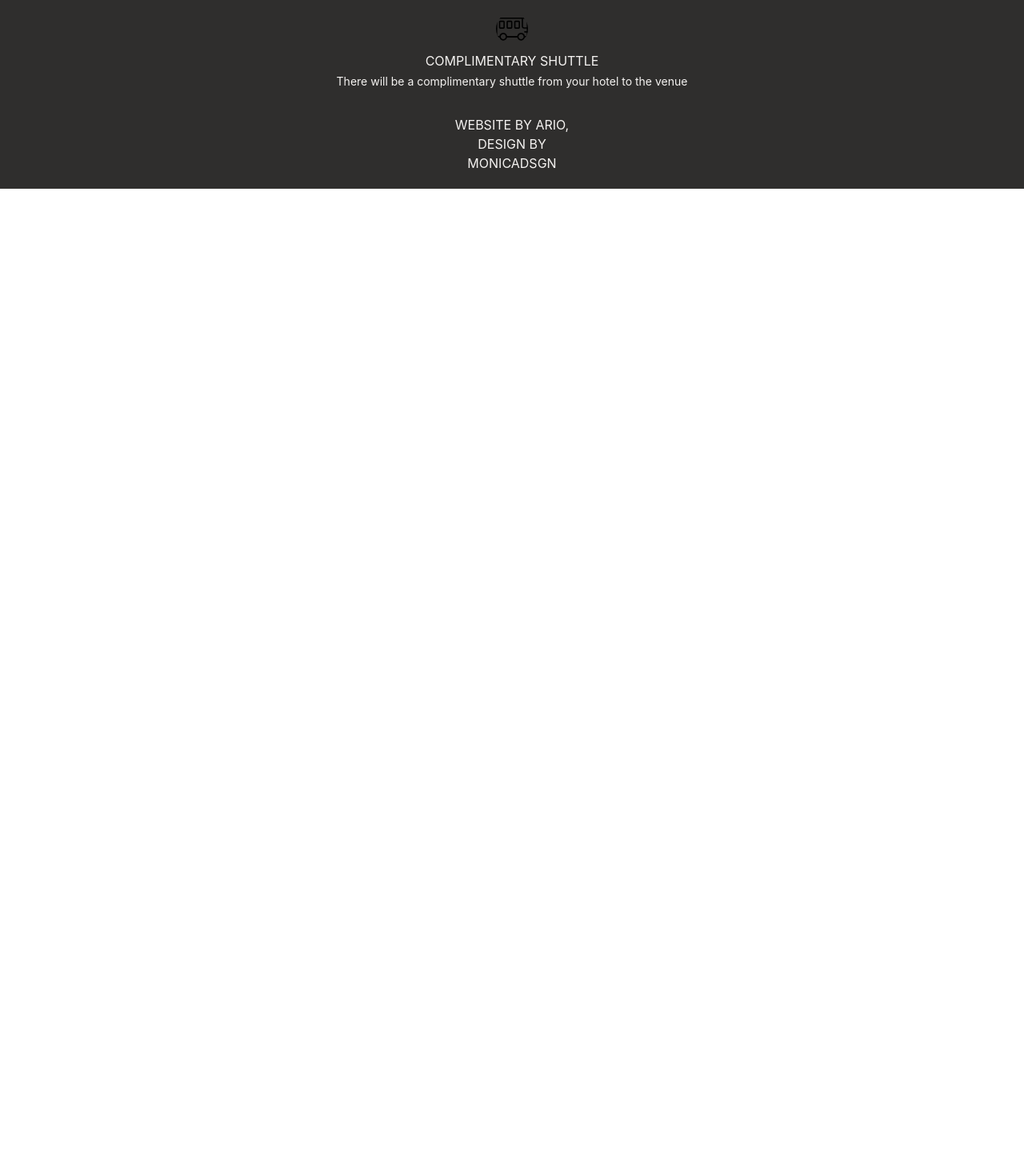
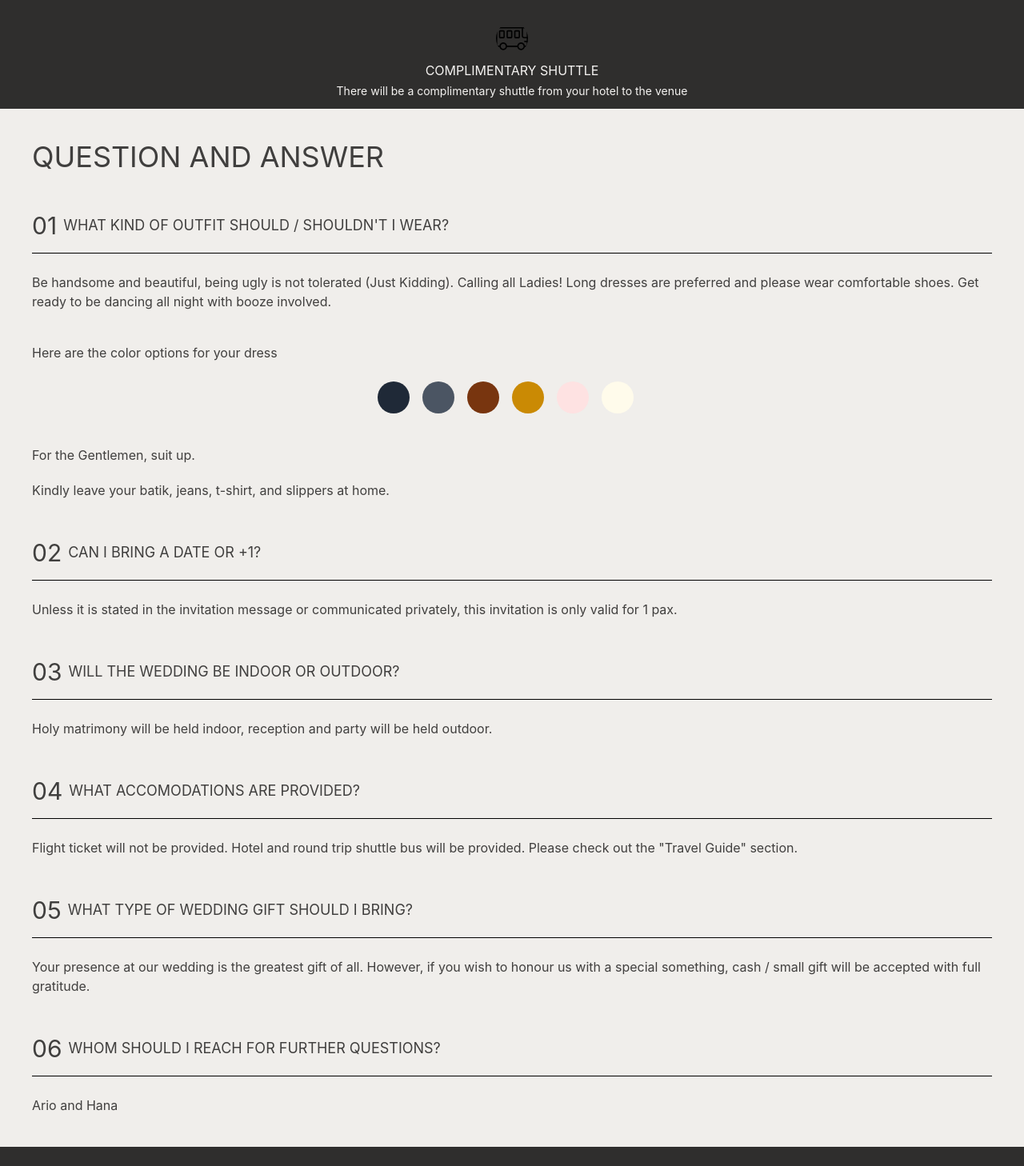
Before and after one commit to ariobintangn/hana-bintang-invitation, a React (Create React App) app in the folder hana-bintang-invitation/: page / in a window 1280 px wide. Shown: the part 5180-6638 px from the top of the page at 80% size. Before the commit the page ends 5416 px from the top, so only its background shows below. Built offline with nearby package versions, Linux system fonts and the light colour scheme.

Commit message:
qna mobile done

```diff
--- a/hana-bintang-invitation/src/App.js
+++ b/hana-bintang-invitation/src/App.js
@@ -177,7 +177,7 @@ function App() {
         </div>
       </div>
 
-      {/*JOURNEY */}
+      {/*JOURNEY 2*/}
 
       <div className="" id="journey">
         <div className="bg-cgrey text-left p-5 flex-col md:p-16 xl:px-36">
@@ -323,6 +323,123 @@ function App() {
 
       <TravelGuide />
 
+      {/*QNA*/}
+
+      <div className="bg-ccream text-gray">
+        <div className="p-10" id="QNAContainer">
+          <div className="text-4xl">QUESTION AND ANSWER</div>
+          <div className="container mt-12" id="qnaItemsContainer">
+            <div className="flex flex-row  border-b border-black pb-4">
+              <div id="container-header" className="text-3xl mr-2">
+                01
+              </div>
+              <div id="container-header" className="pt-1 text-lg">
+                WHAT KIND OF OUTFIT SHOULD / SHOULDN'T I WEAR?
+              </div>
+            </div>
+            <div id="container-content" className="pt-6">
+              Be handsome and beautiful, being ugly is not tolerated (Just
+              Kidding). Calling all Ladies! Long dresses are preferred and
+              please wear comfortable shoes. Get ready to be dancing all night
+              with booze involved.
+            </div>
+            <div className="mt-10">
+              Here are the color options for your dress
+              <br />
+              <div className="flex flex-row mt-6 justify-center -translate-x-2">
+                <div className="h-10 w-10 mx-2 bg-gray-800 rounded-full"></div>
+                <div className="h-10 w-10 mx-2 bg-gray-600 rounded-full"></div>
+                <div className="h-10 w-10 mx-2 bg-amber-900 rounded-full"></div>
+                <div className="h-10 w-10 mx-2 bg-yellow-600  rounded-full"></div>
+                <div className="h-10 w-10 mx-2 bg-red-100 rounded-full"></div>
+                <div className="h-10 w-10 mx-2 bg-amber-50 rounded-full"></div>
+              </div>
+              <p className="mt-10 mb-5">
+                For the Gentlemen, suit up. <br />
+              </p>
+              <p>
+                Kindly leave your batik, jeans, t-shirt, and slippers at home.
+              </p>
+            </div>
+          </div>
+
+          <div className="container mt-12" id="qnaItemsContainer">
+            <div className="flex flex-row border-b border-black pb-4">
+              <div id="container-header" className="text-3xl mr-2">
+                02
+              </div>
+              <div id="container-header" className="pt-1 text-lg">
+                CAN I BRING A DATE OR +1?
+              </div>
+            </div>
+            <div id="container-content" className="pt-6">
+              Unless it is stated in the invitation message or communicated
+              privately, this invitation is only valid for 1 pax.
+            </div>
+          </div>
+
+          <div className="container mt-12" id="qnaItemsContainer">
+            <div className="flex flex-row border-b border-black pb-4">
+              <div id="container-header" className="text-3xl mr-2">
+                03
+              </div>
+              <div id="container-header" className="pt-1 text-lg">
+                WILL THE WEDDING BE INDOOR OR OUTDOOR?
+              </div>
+            </div>
+            <div id="container-content" className="pt-6">
+              Holy matrimony will be held indoor, reception and party will be
+              held outdoor.
+            </div>
+          </div>
+
+          <div className="container mt-12" id="qnaItemsContainer">
+            <div className="flex flex-row border-b border-black pb-4">
+              <div id="container-header" className="text-3xl mr-2">
+                04
+              </div>
+              <div id="container-header" className="pt-1 text-lg">
+                WHAT ACCOMODATIONS ARE PROVIDED?
+              </div>
+            </div>
+            <div id="container-content" className="pt-6">
+              Flight ticket will not be provided. Hotel and round trip shuttle
+              bus will be provided. Please check out the "Travel Guide" section.
+            </div>
+          </div>
+
+          <div className="container mt-12" id="qnaItemsContainer">
+            <div className="flex flex-row border-b border-black pb-4">
+              <div id="container-header" className="text-3xl mr-2">
+                05
+              </div>
+              <div id="container-header" className="pt-1 text-lg">
+                WHAT TYPE OF WEDDING GIFT SHOULD I BRING?
+              </div>
+            </div>
+            <div id="container-content" className="pt-6">
+              Your presence at our wedding is the greatest gift of all. However,
+              if you wish to honour us with a special something, cash / small
+              gift will be accepted with full gratitude.
+            </div>
+          </div>
+
+          <div className="container mt-12" id="qnaItemsContainer">
+            <div className="flex flex-row border-b border-black pb-4">
+              <div id="container-header" className="text-3xl mr-2">
+                06
+              </div>
+              <div id="container-header" className="pt-1 text-lg">
+                WHOM SHOULD I REACH FOR FURTHER QUESTIONS?
+              </div>
+            </div>
+            <div id="container-content" className="pt-6">
+              Ario and Hana
+            </div>
+          </div>
+        </div>
+      </div>
+
       <footer className="bg-cgrey1 text-center">
         <h1 className="p-5 w-60 m-auto">
           WEBSITE BY ARIO, DESIGN BY MONICADSGN
```
